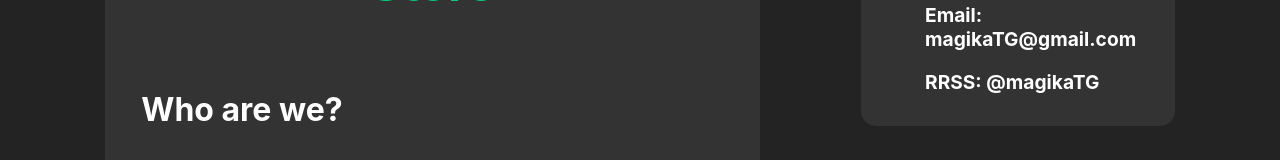
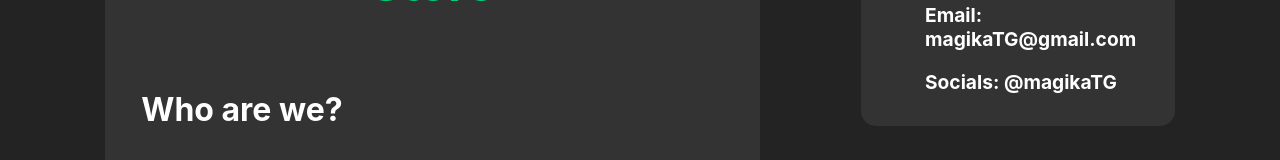
Before and after one commit to mrtnmmn/mtg-react, a React (Create React App) app: page / in a window 1280 px wide. Shown: the part 480-640 px from the top of the page. Built offline with nearby package versions, Linux system fonts and the light colour scheme.

Commit message:
changes in main page

```diff
--- a/src/Components/MainPages.js
+++ b/src/Components/MainPages.js
@@ -24,7 +24,7 @@ function MainPage() {
                 <div className="contactInfo">
                     <h1 className='contactInfoTitles'>Contact with us!</h1>
                     <p className='contactInfoText'>Email: magikaTG@gmail.com</p>
-                    <p className='contactInfoText'>RRSS: @magikaTG</p>
+                    <p className='contactInfoText'>Socials: @magikaTG</p>
                 </div>
             </div>
         </div>
```
